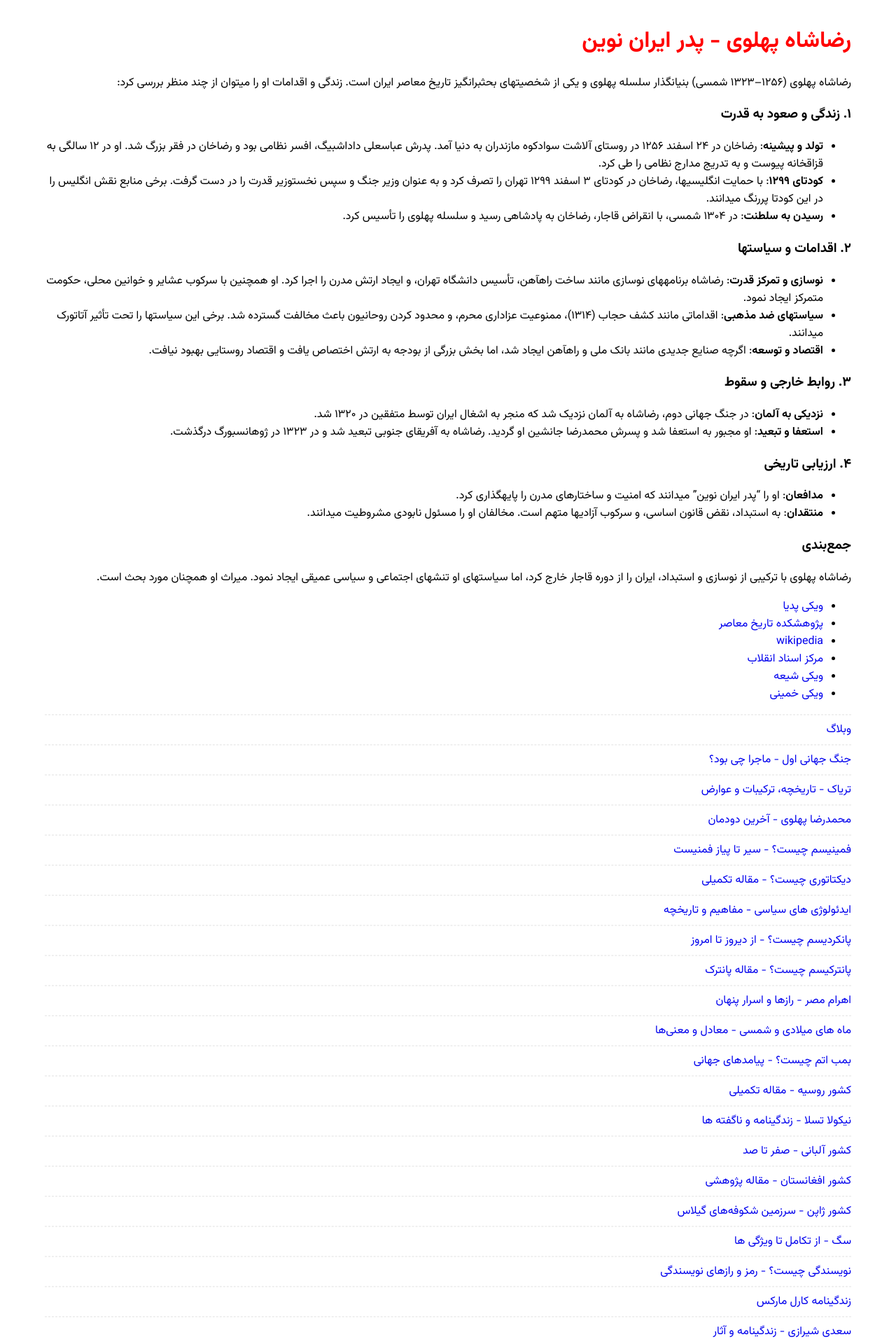
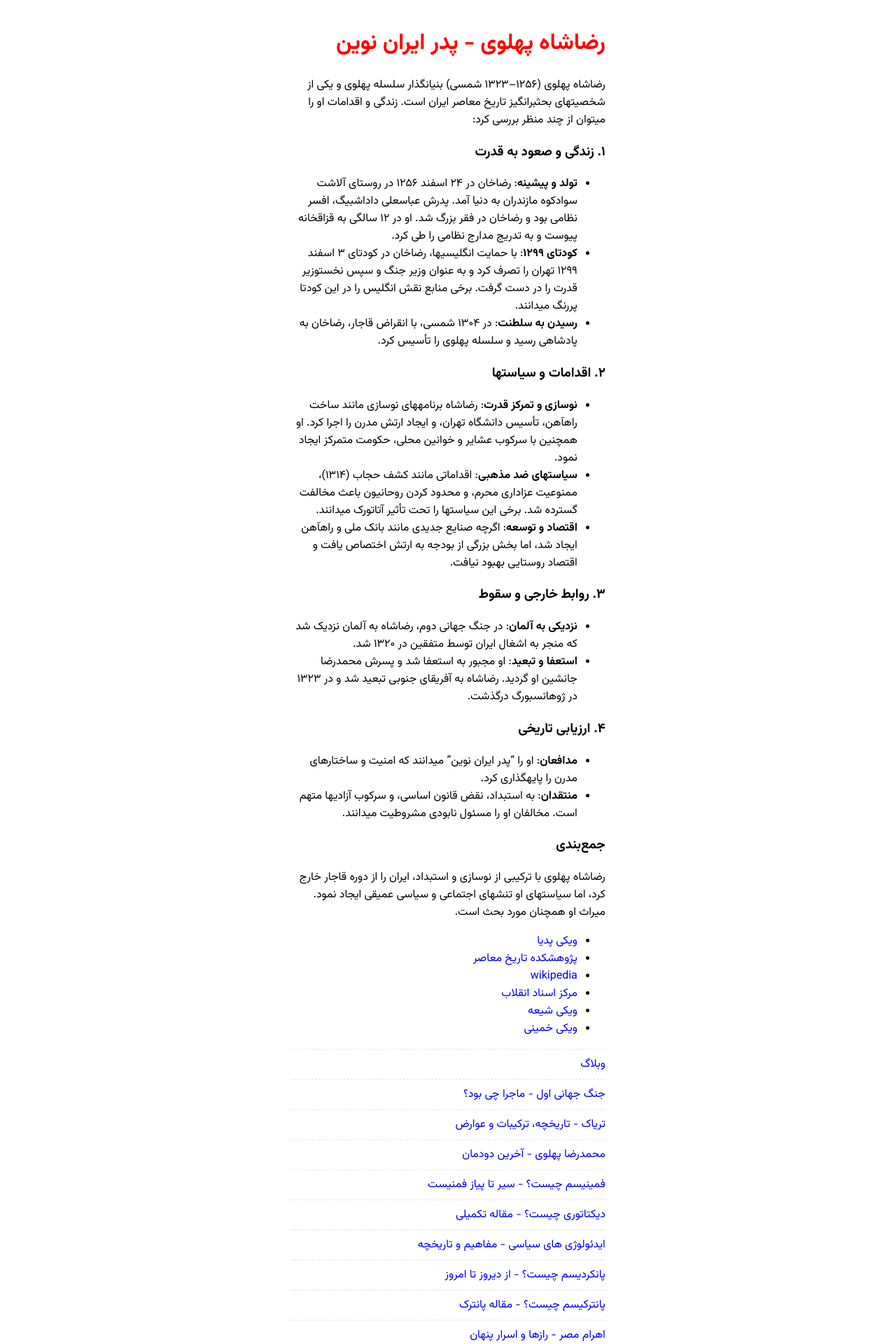
Before and after one commit to darkblog/darkblog.github.io, a Jekyll site: the page built from _posts/2024-7-4-4.md, in a window 1280 px wide. Shown: the top 1920 px of the page at 70% size. Built offline with Jekyll 4.4.1, drawn with Linux system fonts in a browser that asks for light colours.

Commit message:
Update post.html

```diff
--- a/_layouts/post.html
+++ b/_layouts/post.html
@@ -1,10 +1,10 @@
 <!doctype html>
 <html dir="rtl" lang="fa">
 <head>
+<title>{{ page.title }}</title>
 <meta charset="utf-8">
-<title>{{ page.title }}</title>
-<meta name="viewport" content="width=device-width">
-<style>@import url('https://fonts.googleapis.com/css2?family=Vazirmatn:wght@100..900&display=swap');body{font-family:Vazirmatn;margin:auto;padding:1%;max-width:90%}a{text-decoration:none}h1{color:red}hr{border:1px dashed #f0f0f0}</style>
+<meta name="viewport" content="width=device-width,initial-scale=1">
+<style>@import url('https://fonts.googleapis.com/css2?family=Vazirmatn:wght@100..900&display=swap');body{font-family:Vazirmatn;margin:auto;padding:1em;max-width:50ch}a{text-decoration:none}h1{color:red}hr{border:1px dashed #f0f0f0}</style>
 </head>
 <body>
 <h1>{{ page.title }}</h1>
```
